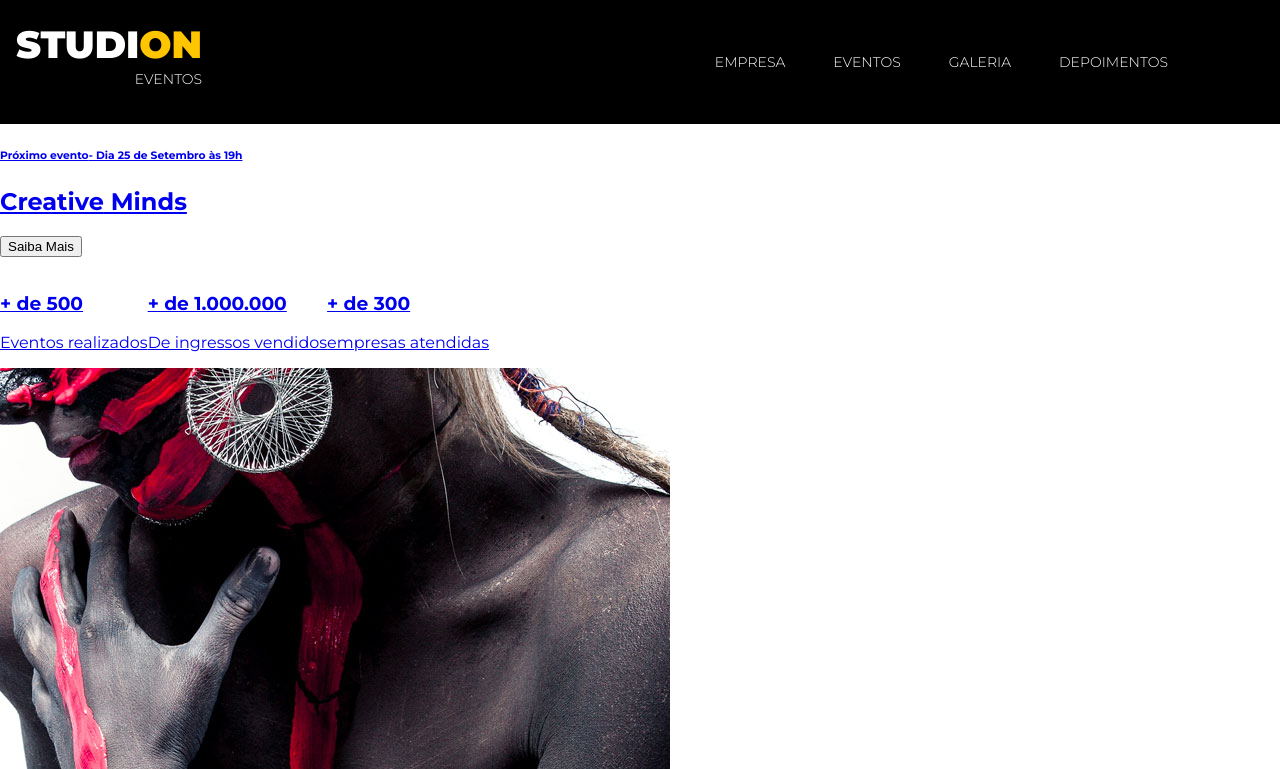
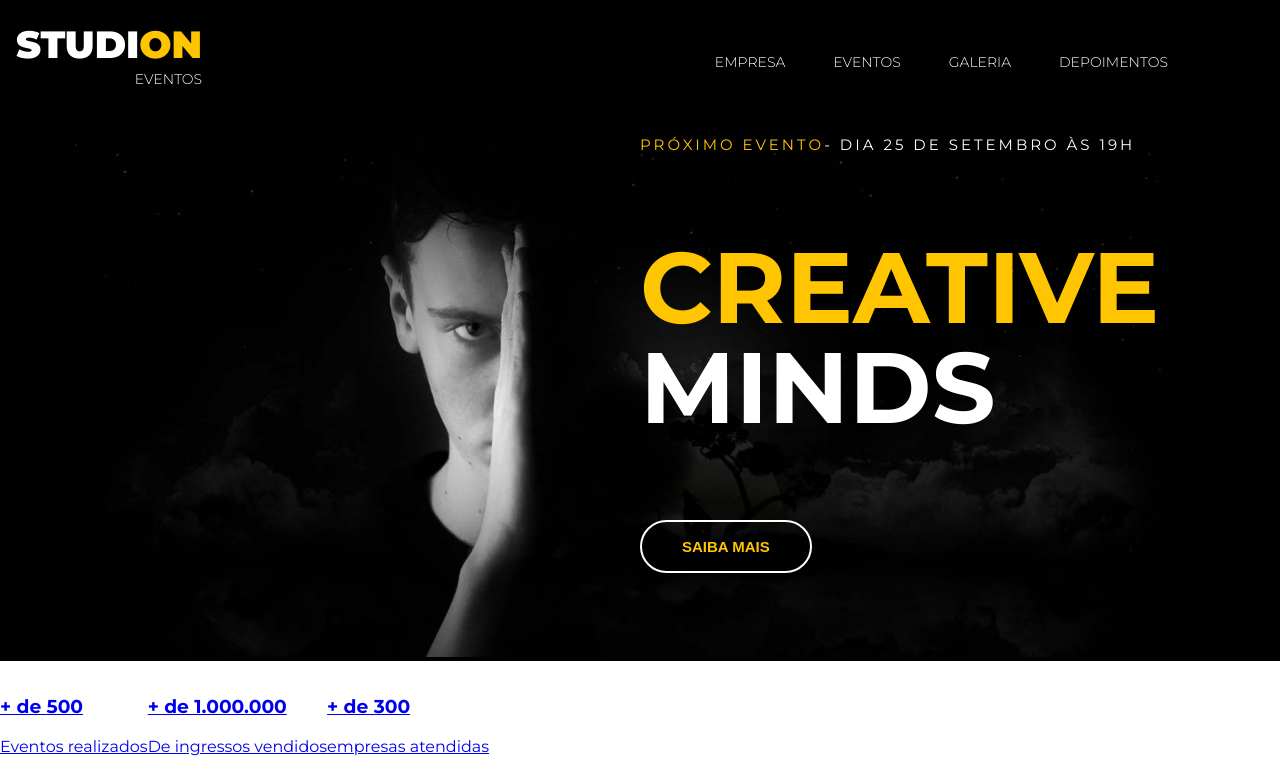
Before and after one commit to AngeloMarquess/studion, a website: page src/index.html in a window 1280 px wide. Shown: the top 769 px of the page. Drawn offline with Linux system fonts and the light colour scheme.

Commit message:
Feat(header): implemented header styles

```diff
--- a/src/index.html
+++ b/src/index.html
@@ -44,11 +44,17 @@
 
     <header>
         <div id="slider">
-            <div
-                class="slider">
-                <h6><span>Próximo evento</span>- Dia 25 de Setembro às 19h </h6>
-                <h2><span>Creative</span> Minds</h2>
-                <button>Saiba Mais</button>
+            <div class="slider">
+                <img
+                class="slide__background-image"
+                src="./images/banner.jpg"
+                alt="Studion banner"
+                >
+                <div class="slide__copy">
+                    <h6><span class="copy--primary">Próximo evento</span>- Dia 25 de Setembro às 19h </h6>
+                    <h2><span class="copy--primary">Creative</span> Minds</h2>
+                    <button class="btn btn--slide">Saiba Mais</button>
+                </div>
             </div>
 
         </div>
--- a/src/style.css
+++ b/src/style.css
@@ -5,12 +5,11 @@
 }
 
 :root {
-    --color-primary: #ffc500;
     font-family: 'Montserrat', sans-serif;
     font-size: 16px;
-
-
-}
+    --color-primary: #ffc500;
+    --default-padding: 1rem;
+  }
 
 body {
     margin: 0;
@@ -26,6 +25,7 @@ ul {
 
 .navbar {
     position: fixed;
+    z-index: 1;
     display: grid;
     grid-template-columns: 1fr 9fr;
     align-items: center;
@@ -80,3 +80,75 @@ ul {
 color: var(--color-primary)
 
 }
+
+#slider {
+
+
+    background: #000;
+   /* background-image: url('./images/banner.jpg');
+    background-size: cover;
+   background-repeat: no-repeat;
+    background-position: center; */
+    color: #fff;
+}
+
+.slide {
+    position: relative;
+    height: calc(100vh - 7.75rem);
+}
+
+.slide__background-image {
+width: 100%;
+height: 100%;
+object-fit: cover;
+object-position: center;
+
+}
+
+.slide__copy{
+ position: absolute;
+ top: 6.25rem;
+ left: 50vw;
+
+}
+
+.slide__copy h6 {
+
+    font-size: .9375rem;
+    font-weight: 400;
+    text-transform: uppercase;
+    letter-spacing: .1875rem;
+}
+
+.slide__copy h2 {
+
+    font-size: 6.25rem;
+    text-transform: uppercase;
+    line-height: 6.25rem;
+}
+
+.slide__copy h2 {`
+    display: block;
+}
+
+.btn {
+    cursor: pointer;
+    padding: 1rem 2.5rem;
+    border: .125rem solid #fff;
+    border-radius: 5rem;
+    color: var(--color-primary);
+    background: unset;
+    font-size: .9375rem;
+    font-weight: 700;
+    text-transform: uppercase;
+    transition: 0.5s all ease;
+
+}
+
+.btn:hover,
+.btn:active,
+.btn:focus {
+    border-color: var(--color-primary);
+    background-color: var(--color-primary);
+    color: #FFF;
+}
```
